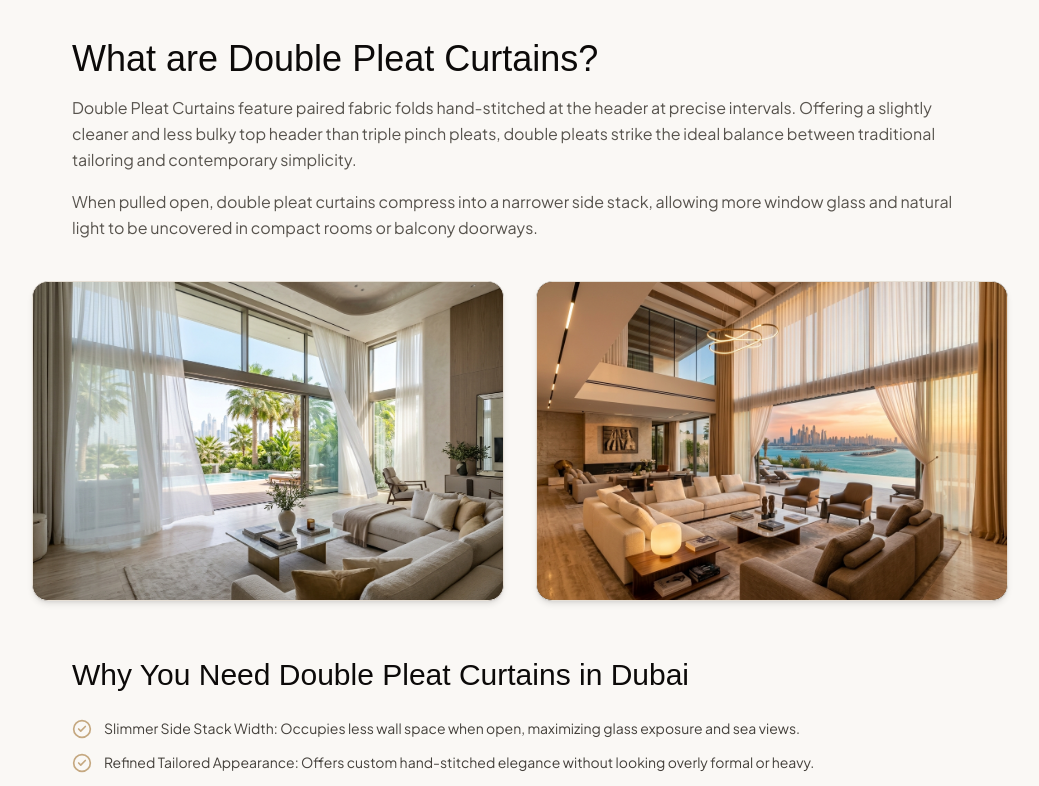
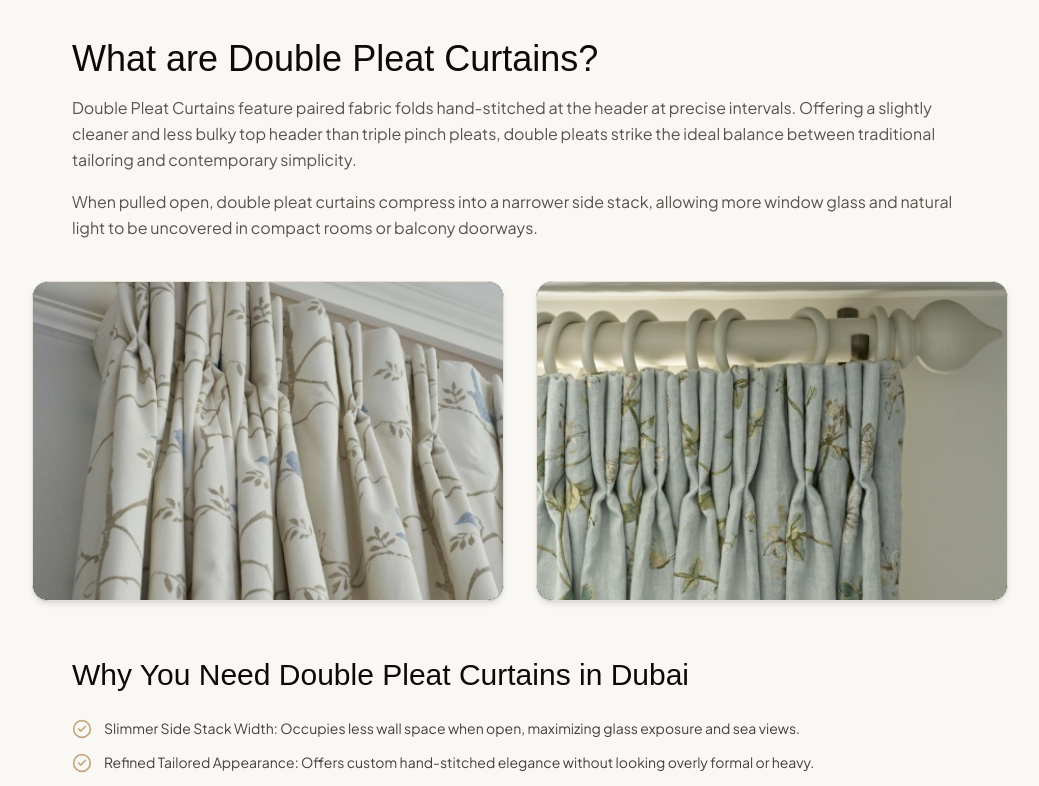
Before and after one commit to itfalcon176/curtains-plam, a Next.js app: page /double-pleat-curtains in a window 1280 px wide. Shown: the part 428-1214 px from the top of the page, without its empty margins (120-1159 px from the left). Built offline with nearby package versions, Linux system fonts and the light colour scheme; a web font is replaced by a local one.

Commit message:
feat: add double pleat curtains page and associated header images

```diff
--- a/src/app/double-pleat-curtains/page.tsx
+++ b/src/app/double-pleat-curtains/page.tsx
@@ -14,8 +14,8 @@ export default function DoublePleatCurtainsPage() {
         "Double Pleat Curtains feature paired fabric folds hand-stitched at the header at precise intervals. Offering a slightly cleaner and less bulky top header than triple pinch pleats, double pleats strike the ideal balance between traditional tailoring and contemporary simplicity.",
         "When pulled open, double pleat curtains compress into a narrower side stack, allowing more window glass and natural light to be uncovered in compact rooms or balcony doorways.",
       ]}
-      images={["/card-sheer-curtains.jpg", "/card-wave-curtains.jpg"]}
-      imageAltText={["Double Pleat Header", "Custom Linen Drapes"]}
+      images={["/card-double-pleat-track.jpg", "/card-double-pleat-pole.jpg"]}
+      imageAltText={["Double Pleat Heading on Ceiling Track", "Double Pinch Pleat Header with Pole Rings"]}
       whyNeedHeading="Why You Need Double Pleat Curtains in Dubai"
       whyNeedPoints={[
         "Slimmer Side Stack Width: Occupies less wall space when open, maximizing glass exposure and sea views.",
```
Also changed, not shown: public/card-double-pleat-pole.jpg (added), public/card-double-pleat-track.jpg (added).
